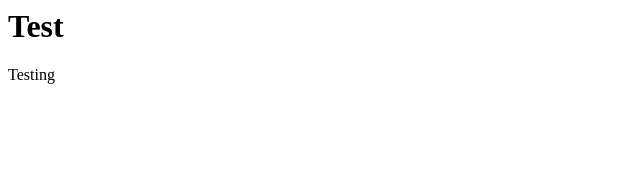
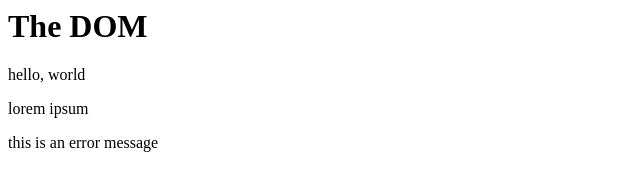
Before and after one commit to zandersantos/Javascript-Training, a plain HTML site: page index.html in a window 1280 px wide. Shown: the whole page, without its empty margins (0-640 px from the left). Drawn offline with Linux system fonts and the light colour scheme.

Commit message:
Renamed the old index as indexex.html and created a new index.html to use for Tutorial Video 6

```diff
--- a/index.html
+++ b/index.html
@@ -2,17 +2,18 @@
 <head>
   <meta charset="UTF-8">
   <meta name="viewport" content="width=device-width, initial-scale=1.0">
+  <meta http-equiv="X-UA-Compatible" content ="ie=edge">
   <title>Document</title>
 </head>
 <body>
-  <h1>Test</h1>
-  <p>Testing</p>
+  <h1>The DOM</h1>
 
-    <!-- <script>
-      alert('hello world');
-    </script> -->
-    <ul class="people"></ul>
+  <div>
+    <p>hello, world</p>
+    <p>lorem ipsum</p>
+    <p class="error">this is an error message</p>
+  </div>
 
-    <script src="sandbox.js"></script>
+  <script src="sandbox.js"></script>
 </body>
 </html>
--- a/sandbox.js
+++ b/sandbox.js
@@ -0,0 +1 @@
+//Tutorial 6 - The Document Objext Model
```
Also changed, not shown: indexex.html (added, +18 -0 lines).
